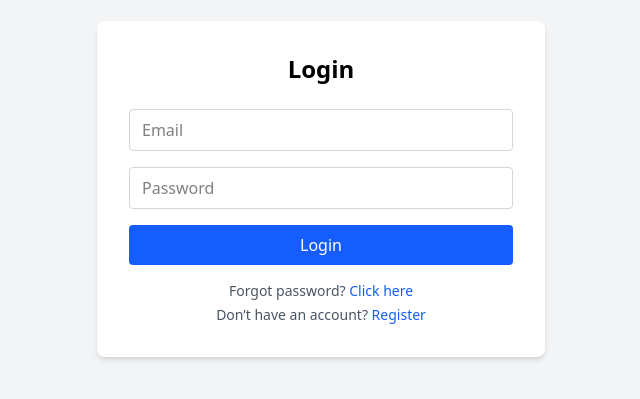
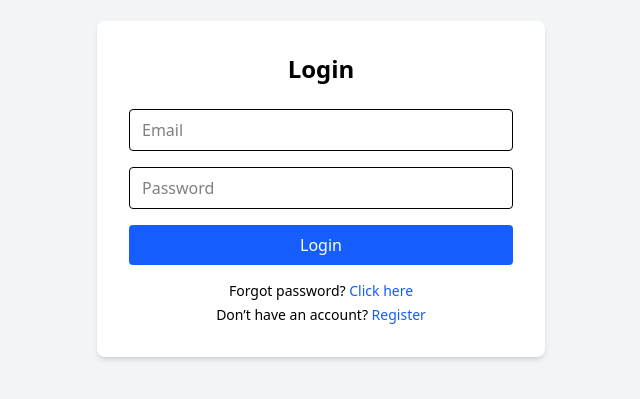
Before and after one commit to saurabh-saini/E-Commerce-Website-and-Admin-Panel, a React app in the folder frontend/: page /login in a window 1280 px wide. Shown: the part 211-610 px from the top of the page, without its empty margins (319-959 px from the left). Built offline with nearby package versions, Linux system fonts and the light colour scheme; the HTML template or start-up script is replaced by a standard one.

Commit message:
Login API's Integrated and add Redux-Toolkit for Handle Global state

```diff
--- a/frontend/package.json
+++ b/frontend/package.json
@@ -10,12 +10,15 @@
     "preview": "vite preview"
   },
   "dependencies": {
+    "@reduxjs/toolkit": "^2.11.2",
     "@tailwindcss/vite": "^4.1.18",
     "axios": "^1.13.2",
+    "lucide-react": "^0.562.0",
     "react": "^19.2.0",
     "react-dom": "^19.2.0",
     "react-hook-form": "^7.71.0",
     "react-otp-input": "^3.1.1",
+    "react-redux": "^9.2.0",
     "react-router-dom": "^7.12.0",
     "react-toastify": "^11.0.5"
   },
--- a/frontend/src/main.tsx
+++ b/frontend/src/main.tsx
@@ -2,12 +2,18 @@ import { StrictMode } from "react";
 import { createRoot } from "react-dom/client";
 import "./index.css";
 import App from "./App.tsx";
+
+import { Provider } from "react-redux";
+import { store } from "./store/index.ts";
+
 import { ToastContainer } from "react-toastify";
 import "react-toastify/dist/ReactToastify.css";
 
 createRoot(document.getElementById("root")!).render(
   <StrictMode>
-    <App />
-    <ToastContainer position="top-right" autoClose={3000} hideProgressBar />
+    <Provider store={store}>
+      <App />
+      <ToastContainer position="top-right" autoClose={3000} hideProgressBar />
+    </Provider>
   </StrictMode>
 );
--- a/frontend/src/pages/onboarding/Login.tsx
+++ b/frontend/src/pages/onboarding/Login.tsx
@@ -1,37 +1,99 @@
+import { useForm } from "react-hook-form";
+import { Link, useNavigate } from "react-router-dom";
+import { useDispatch } from "react-redux";
+import { toast } from "react-toastify";
+
+import FormError from "../../components/FormError";
 import AuthLayout from "../../components/AuthLayout";
-import { Link } from "react-router-dom";
+
+import api from "../../services/api";
+import type { AppDispatch } from "../../store";
+import { loginSuccess } from "../../store/slices/authSlice";
+
+type LoginForm = {
+  email: string;
+  password: string;
+};
 
 export default function Login() {
+  const navigate = useNavigate();
+  const dispatch = useDispatch<AppDispatch>();
+
+  const {
+    register,
+    handleSubmit,
+    formState: { errors, isSubmitting },
+  } = useForm<LoginForm>();
+
+  const onSubmit = async (data: LoginForm) => {
+    try {
+      const res = await api.post("/auth/login", data);
+
+      dispatch(
+        loginSuccess({
+          user: res.data.user,
+          token: res.data.token,
+        })
+      );
+
+      toast.success("Login successful");
+      navigate("/");
+    } catch {
+      // error handled globally by axios
+    }
+  };
+
   return (
     <AuthLayout title="Login">
-      <form className="space-y-4">
+      <form onSubmit={handleSubmit(onSubmit)} className="space-y-4">
         {/* Email */}
+        <div>
           <input
-          type="email"
+            {...register("email", {
+              required: "Email is required",
+              pattern: {
+                value: /^\S+@\S+$/i,
+                message: "Invalid email address",
+              },
+            })}
+            // type="email"
             placeholder="Email"
-          className="w-full border border-gray-300 px-3 py-2 rounded focus:outline-none focus:ring-2 focus:ring-blue-500"
+            className="w-full border px-3 py-2 rounded"
           />
+          <FormError message={errors.email?.message} />
+        </div>
 
         {/* Password */}
+        <div>
           <input
+            {...register("password", {
+              required: "Password is required",
+              minLength: {
+                value: 6,
+                message: "Password must be at least 6 characters",
+              },
+            })}
             type="password"
             placeholder="Password"
-          className="w-full border border-gray-300 px-3 py-2 rounded focus:outline-none focus:ring-2 focus:ring-blue-500"
+            className="w-full border px-3 py-2 rounded"
           />
+          <FormError message={errors.password?.message} />
+        </div>
 
-        {/* Login Button */}
         <button
-          type="submit"
-          className="w-full bg-blue-600 text-white py-2 rounded hover:bg-blue-700 transition"
+          disabled={isSubmitting}
+          className="w-full bg-blue-600 text-white py-2 rounded hover:bg-blue-700"
         >
-          Login
+          {isSubmitting ? "Logging in..." : "Login"}
         </button>
 
-        {/* Links */}
-        <div className="text-sm text-center text-gray-600 space-y-1">
+        <div className="text-sm text-center space-y-1">
           <p>
             Forgot password?{" "}
-            <Link to="/forgot-password" className="text-blue-600 hover:underline">
+            <Link
+              to="/forgot-password"
+              className="text-blue-600 hover:underline"
+            >
               Click here
             </Link>
           </p>
--- /dev/null
+++ b/frontend/src/store/index.ts
@@ -0,0 +1,11 @@
+import { configureStore } from "@reduxjs/toolkit";
+import authReducer from "./slices/authSlice";
+
+export const store = configureStore({
+  reducer: {
+    auth: authReducer,
+  },
+});
+
+export type RootState = ReturnType<typeof store.getState>;
+export type AppDispatch = typeof store.dispatch;
--- /dev/null
+++ b/frontend/src/store/slices/authSlice.ts
@@ -0,0 +1,52 @@
+import { createSlice } from "@reduxjs/toolkit";
+
+type User = {
+  id: string;
+  name: string;
+  email: string;
+  role: string;
+};
+
+type AuthState = {
+  user: User | null;
+  token: string | null;
+  isAuthenticated: boolean;
+};
+
+const initialState: AuthState = {
+  user: JSON.parse(localStorage.getItem("user") || "null"),
+  token: localStorage.getItem("token"),
+  isAuthenticated: !!localStorage.getItem("token"),
+};
+
+const authSlice = createSlice({
+  name: "auth",
+  initialState,
+  reducers: {
+    loginSuccess: (
+      state,
+      action: {
+        payload: { user: User; token: string };
+      }
+    ) => {
+      state.user = action.payload.user;
+      state.token = action.payload.token;
+      state.isAuthenticated = true;
+
+      localStorage.setItem("token", action.payload.token);
+      localStorage.setItem("user", JSON.stringify(action.payload.user));
+    },
+
+    logout: (state) => {
+      state.user = null;
+      state.token = null;
+      state.isAuthenticated = false;
+
+      localStorage.removeItem("token");
+      localStorage.removeItem("user");
+    },
+  },
+});
+
+export const { loginSuccess, logout } = authSlice.actions;
+export default authSlice.reducer;
```
Also changed, not shown: 1 other file (tests, documents, lock files or other folders). Lines whose indentation alone changed are shown as unchanged.
